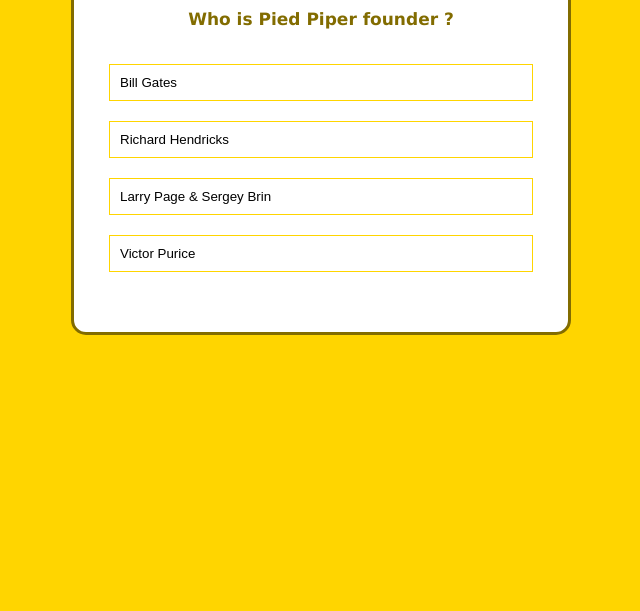
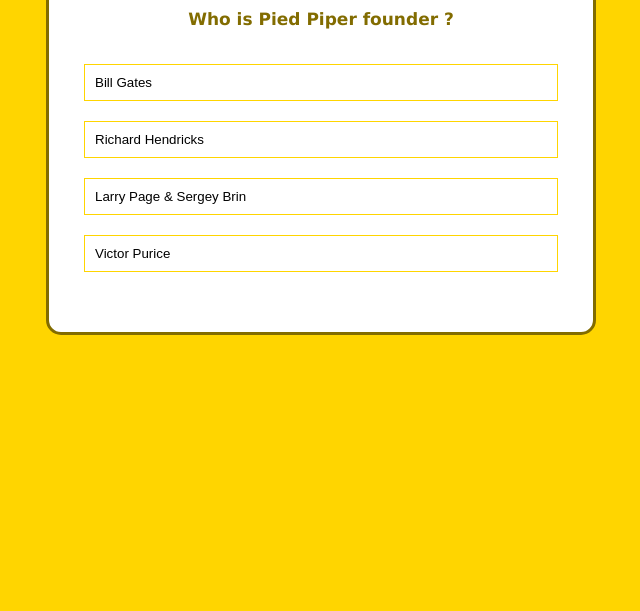
Before and after one commit to pvictordev/quizzapp, a plain HTML site: page index.html in a window 1280 px wide. Shown: the part 189-800 px from the top of the page, without its empty margins (319-959 px from the left). Drawn offline with Linux system fonts and the light colour scheme.

Commit message:
Update style.css

```diff
--- a/css/style.css
+++ b/css/style.css
@@ -15,7 +15,7 @@ body {
     flex-direction: column;
     margin: 100px auto 0;
     max-width:400px ;
-    min-width: 500px;
+    min-width: 550px;
     max-height:500px ;
     border-radius: 15px;
     padding: 35px;
```
